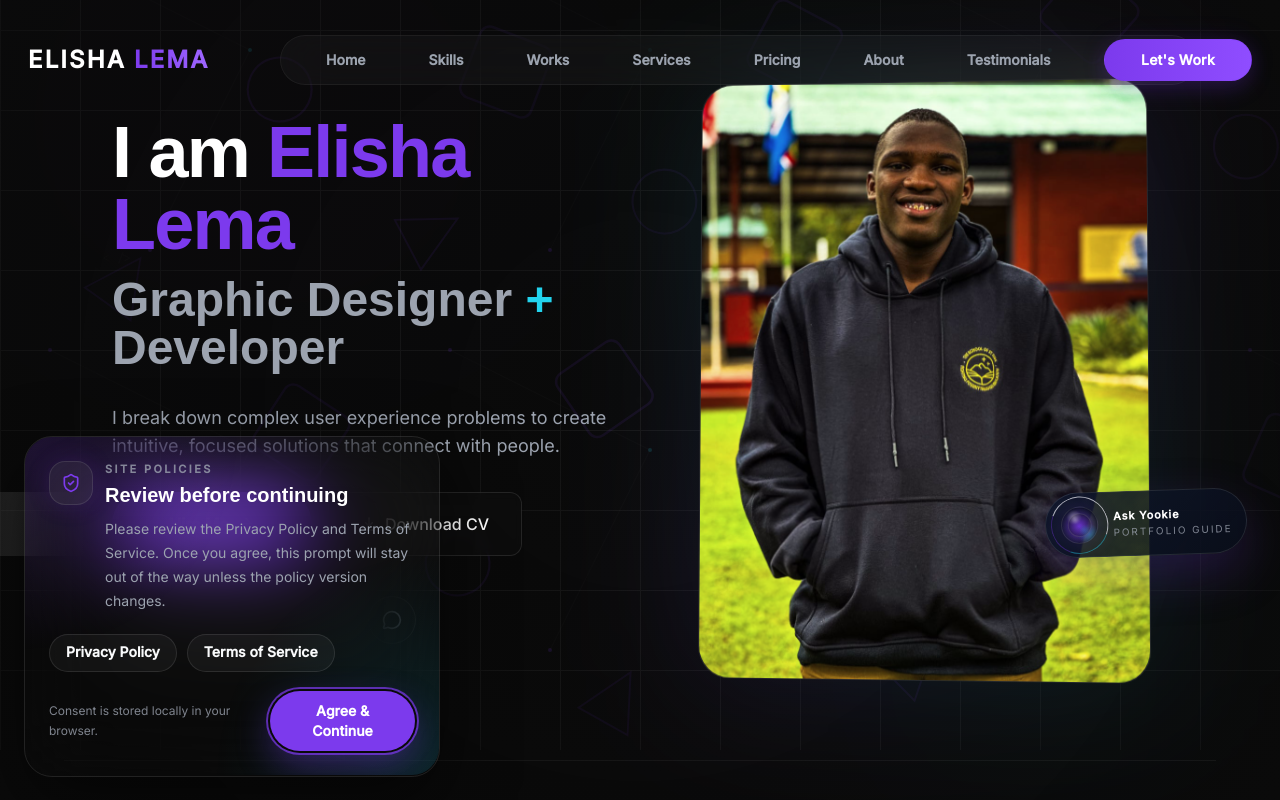
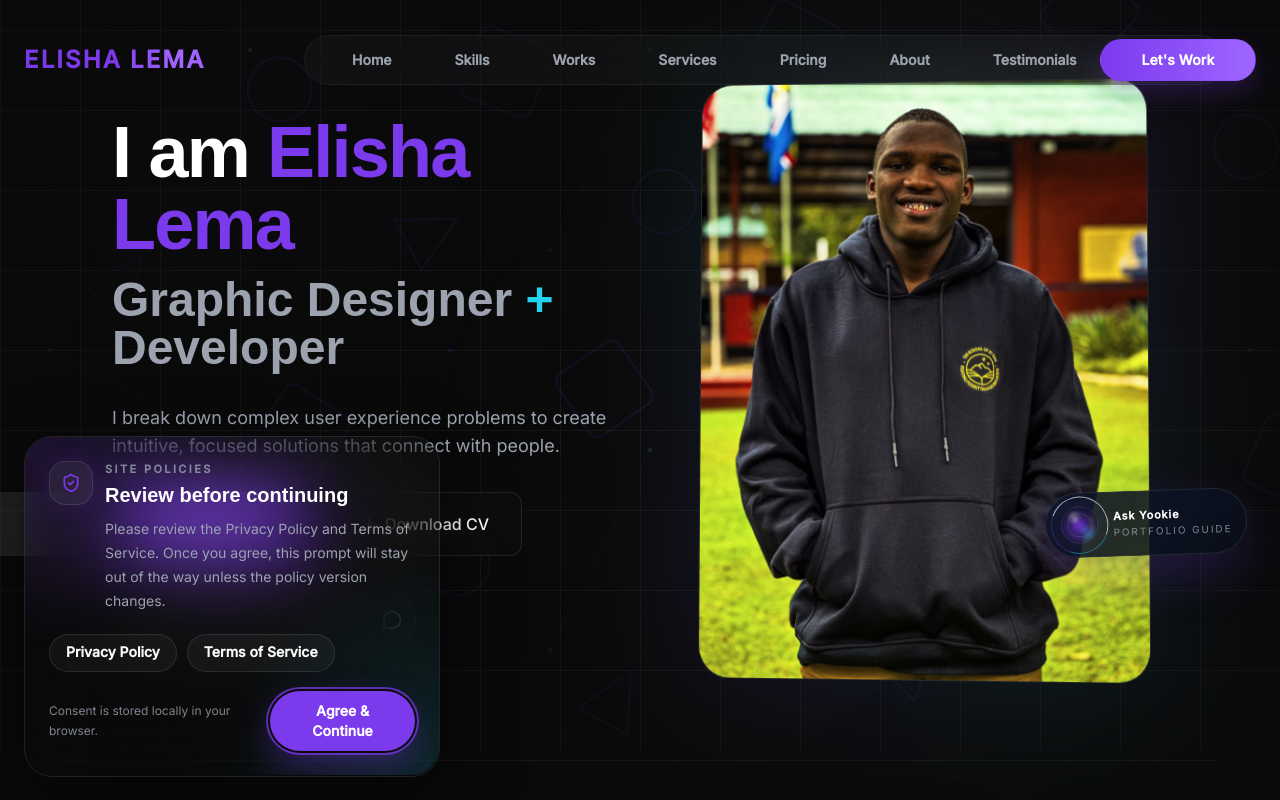
Before and after one commit to Lemar812/Elisha-Lema-Portfolio, a React (Vite) app: page / in a window 1280 px wide. Shown: the top 800 px of the page. Built offline with nearby package versions, Linux system fonts and the light colour scheme; a web font is replaced by a local one.

Commit message:
Match navbar to reference styling

```diff
--- a/src/components/Navbar.tsx
+++ b/src/components/Navbar.tsx
@@ -67,8 +67,8 @@ export default function Navbar() {
                 <div className="mx-auto w-full max-w-7xl px-6">
                     <div
                         className={cn(
-                            'flex h-[72px] w-full items-center rounded-full transition-all duration-500 lg:grid lg:grid-cols-[220px_minmax(0,1fr)_160px] lg:gap-8',
-                            isScrolled ? 'border border-white/5 bg-background/60 px-4 shadow-lg shadow-black/20 backdrop-blur-xl md:px-6' : 'px-1'
+                            'flex h-[72px] w-full items-center rounded-full transition-all duration-500 lg:grid lg:grid-cols-[240px_minmax(0,1fr)_170px] lg:gap-10',
+                            isScrolled ? 'border border-white/5 bg-background/60 px-4 shadow-lg shadow-black/20 backdrop-blur-xl md:px-6' : 'px-0'
                         )}
                     >
                         <motion.a
@@ -81,26 +81,30 @@ export default function Navbar() {
                         >
                             <motion.span
                                 aria-hidden="true"
-                                animate={{ opacity: [0.05, 0.12, 0.05], scale: [0.99, 1.02, 0.99] }}
-                                transition={{ duration: 6, repeat: Infinity, ease: 'easeInOut' }}
-                                className="absolute inset-x-2 inset-y-0 rounded-full bg-primary/12 blur-xl"
+                                animate={{ opacity: [0.06, 0.16, 0.06], scale: [0.99, 1.015, 0.99] }}
+                                transition={{ duration: 5.2, repeat: Infinity, ease: 'easeInOut' }}
+                                className="absolute inset-x-1 inset-y-0 rounded-full bg-primary/14 blur-xl"
                             />
                             <div className="relative inline-flex min-w-fit items-baseline gap-2 py-1 leading-none">
-                                <span className="text-xl font-black tracking-[0.09em] text-white md:text-2xl">
+                                <motion.span
+                                    animate={{ opacity: [0.9, 1, 0.9] }}
+                                    transition={{ duration: 4.8, repeat: Infinity, ease: 'easeInOut' }}
+                                    className="text-xl font-black tracking-[0.09em] text-primary md:text-2xl"
+                                >
                                     ELISHA
-                                </span>
+                                </motion.span>
                                 <motion.span
-                                    animate={{ backgroundPosition: ['0% 50%', '100% 50%', '0% 50%'], textShadow: ['0 0 0 rgba(124,58,237,0)', '0 0 16px rgba(124,58,237,0.24)', '0 0 0 rgba(124,58,237,0)'] }}
+                                    animate={{ backgroundPosition: ['0% 50%', '100% 50%', '0% 50%'], textShadow: ['0 0 0 rgba(124,58,237,0)', '0 0 14px rgba(124,58,237,0.22)', '0 0 0 rgba(124,58,237,0)'] }}
                                     whileHover={{ filter: 'brightness(1.08)' }}
-                                    transition={{ duration: 6.5, repeat: Infinity, ease: 'easeInOut' }}
-                                    className="bg-[linear-gradient(90deg,#7c3aed_0%,#9f67ff_50%,#7c3aed_100%)] bg-[length:200%_100%] bg-clip-text text-xl font-black tracking-[0.09em] text-transparent md:text-2xl"
+                                    transition={{ duration: 5.8, repeat: Infinity, ease: 'easeInOut' }}
+                                    className="bg-[linear-gradient(90deg,#7c3aed_0%,#a66cff_50%,#8f4dff_100%)] bg-[length:200%_100%] bg-clip-text text-xl font-black tracking-[0.09em] text-transparent md:text-2xl"
                                 >
                                     LEMA
                                 </motion.span>
                             </div>
                         </motion.a>
 
-                        <div className="mx-auto hidden min-w-0 items-center justify-center rounded-full border border-white/5 bg-white/[0.03] p-1.5 backdrop-blur-xl lg:flex lg:justify-self-center">
+                        <div className="mx-auto hidden min-w-0 items-center justify-center rounded-full border border-white/5 bg-white/[0.03] px-2 py-1.5 backdrop-blur-xl lg:flex lg:justify-self-center">
                             {navLinks.map((link) => (
                                 <motion.a
                                     key={link.name}
@@ -108,7 +112,7 @@ export default function Navbar() {
                                     onClick={(e) => scrollToSection(e, link.href)}
                                     whileHover="hover"
                                     initial="initial"
-                                    className="group relative whitespace-nowrap rounded-full px-4 py-2 text-sm font-bold text-text-muted transition-all duration-300 hover:text-white xl:px-5"
+                                    className="group relative whitespace-nowrap rounded-full px-5 py-2 text-sm font-bold text-text-muted transition-all duration-300 hover:text-white"
                                 >
                                     <div className="relative z-10 flex items-center gap-2">
                                         <motion.div
@@ -152,12 +156,12 @@ export default function Navbar() {
 
                         <div className="ml-auto hidden shrink-0 lg:ml-0 lg:block lg:justify-self-end">
                             <motion.div whileHover={{ y: -1 }} transition={{ type: 'spring', stiffness: 320, damping: 24 }} className="relative">
-                                <span className="pointer-events-none absolute inset-0 rounded-full bg-primary/10 blur-md" />
+                                <span className="pointer-events-none absolute inset-0 rounded-full bg-primary/14 blur-lg" />
                                 <Button
                                     variant="primary"
                                     size="sm"
                                     onClick={(e) => scrollToSection(e as unknown as React.MouseEvent<HTMLAnchorElement>, '#contact')}
-                                    className="min-w-[148px] rounded-full border border-primary/20 bg-gradient-to-r from-primary to-[#8f4dff] px-6 py-2.5 font-semibold tracking-[0.015em] text-white shadow-[0_8px_22px_rgba(124,58,237,0.18)] hover:shadow-[0_12px_28px_rgba(124,58,237,0.24)]"
+                                    className="min-w-[156px] rounded-full border border-primary/25 bg-gradient-to-r from-primary via-[#8b4ff8] to-[#9f67ff] px-7 py-2.5 font-semibold tracking-[0.01em] text-white shadow-[0_10px_26px_rgba(124,58,237,0.24)] hover:shadow-[0_14px_32px_rgba(124,58,237,0.3)]"
                                 >
                                     Let&apos;s Work
                                 </Button>
```
